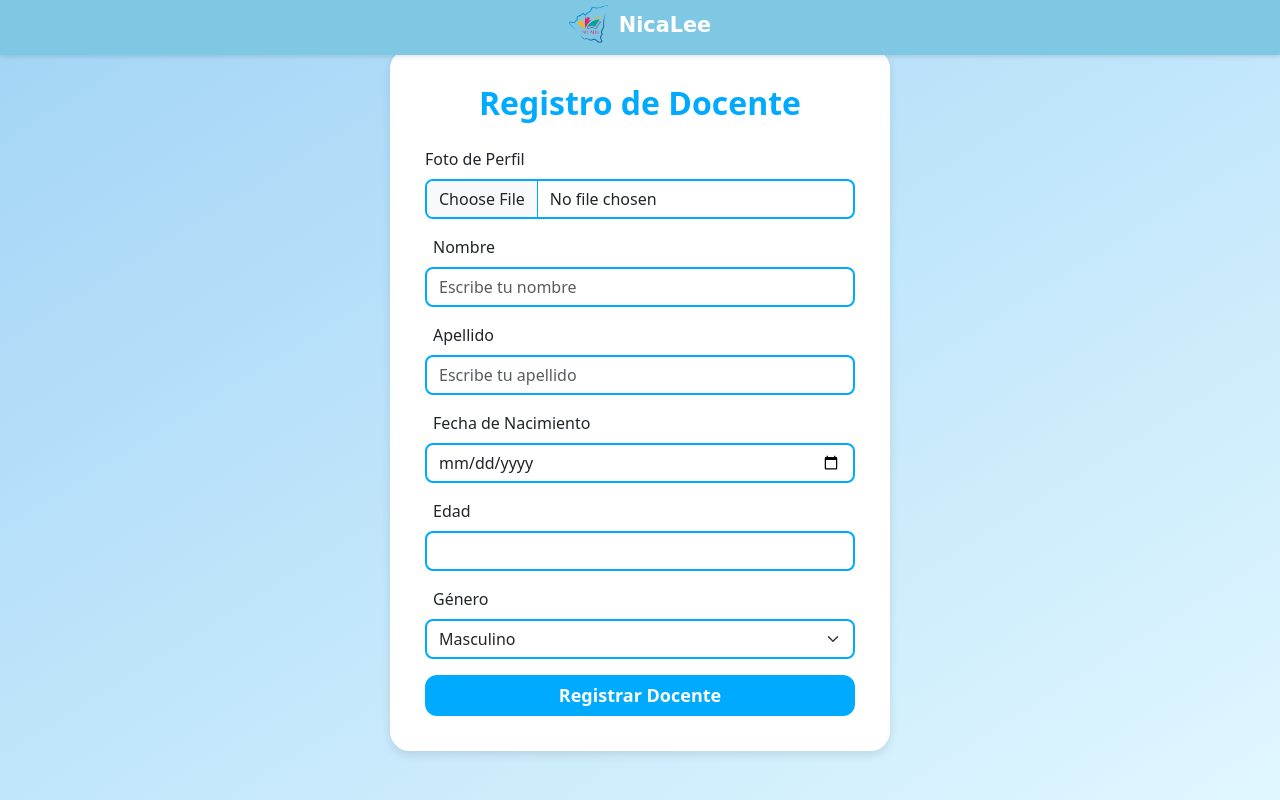
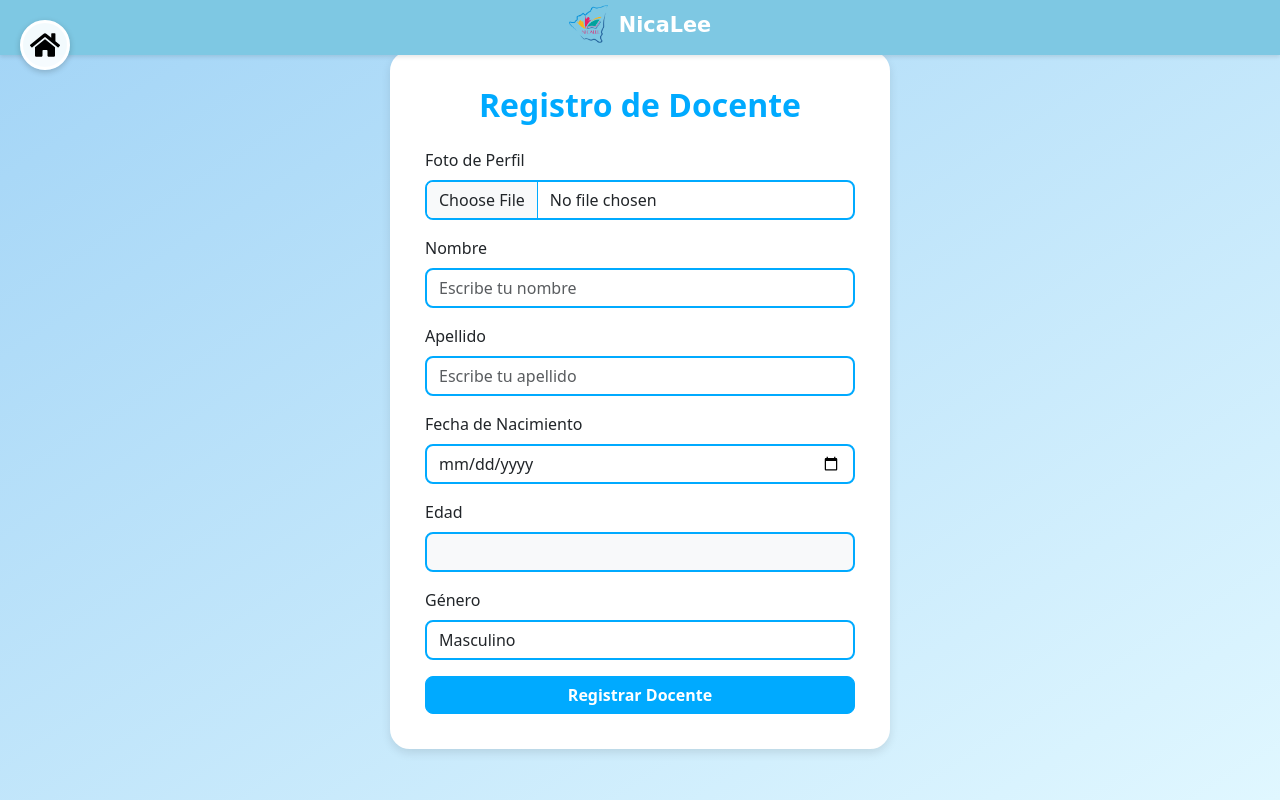
Before and after one commit to juanahuete10/CopiaNicaLee25, a React (Vite) app: page /formulariodocente in a window 1280 px wide. Built offline with nearby package versions, Linux system fonts and the light colour scheme; no server answers.

Commit message:
iconos de inicio

```diff
--- a/package.json
+++ b/package.json
@@ -14,6 +14,7 @@
     "bootstrap-icons": "^1.11.3",
     "date-fns": "^4.1.0",
     "firebase": "^11.6.0",
+    "font-awesome": "^4.7.0",
     "react": "^19.0.0",
     "react-bootstrap": "^2.10.9",
     "react-bootstrap-icons": "^1.11.6",
--- a/src/components/Docente/FormularioDocente.jsx
+++ b/src/components/Docente/FormularioDocente.jsx
@@ -2,6 +2,7 @@ import React, { useState } from 'react';
 import { db, auth } from '../../database/firebaseConfig';
 import { collection, addDoc } from 'firebase/firestore';
 import { useNavigate } from 'react-router-dom';
+import { FaHome } from 'react-icons/fa';
 
 function FormularioDocente() {
   const [nombre, setNombre] = useState('');
@@ -93,8 +94,33 @@ function FormularioDocente() {
         justifyContent: 'center',
         alignItems: 'center',
         padding: '2rem',
+        position: 'relative',
       }}
     >
+      {/* Ícono de la casa en una bolita redonda */}
+      <div
+        onClick={() => navigate('/')}
+        style={{
+          position: 'fixed',
+          top: '20px',
+          left: '20px',
+          width: '50px',
+          height: '50px',
+          borderRadius: '50%',
+          backgroundColor: 'rgba(255, 255, 255, 0.9)',
+          border: '3px solid white',
+          display: 'flex',
+          justifyContent: 'center',
+          alignItems: 'center',
+          cursor: 'pointer',
+          zIndex: 9999,
+          boxShadow: '0 2px 6px rgba(0, 0, 0, 0.2)',
+        }}
+      >
+        <FaHome size={30} color="black" />
+      </div>
+
+      {/* Contenedor del formulario */}
       <div
         style={{
           backgroundColor: '#fff',
@@ -145,9 +171,7 @@ function FormularioDocente() {
 
         <form onSubmit={handleSubmit}>
           <div className="mb-3">
-            <label className="form-label">
-              <i className="fas fa-user" style={{ marginRight: '8px', color: '#00aaff' }}></i> Nombre
-            </label>
+            <label className="form-label">Nombre</label>
             <input
               type="text"
               className={`form-control ${errores.nombre ? 'is-invalid' : ''}`}
@@ -163,9 +187,7 @@ function FormularioDocente() {
           </div>
 
           <div className="mb-3">
-            <label className="form-label">
-              <i className="fas fa-user" style={{ marginRight: '8px', color: '#00aaff' }}></i> Apellido
-            </label>
+            <label className="form-label">Apellido</label>
             <input
               type="text"
               className={`form-control ${errores.apellido ? 'is-invalid' : ''}`}
@@ -181,29 +203,22 @@ function FormularioDocente() {
           </div>
 
           <div className="mb-3">
-            <label className="form-label">
-              <i className="fas fa-calendar-alt" style={{ marginRight: '8px', color: '#00aaff' }}></i> Fecha de Nacimiento
-            </label>
+            <label className="form-label">Fecha de Nacimiento</label>
             <input
               type="date"
               className={`form-control ${errores.fechaNacimiento ? 'is-invalid' : ''}`}
               value={fechaNacimiento}
-              max={new Date().toISOString().split('T')[0]}
               onChange={handleFechaNacimientoChange}
               style={{
                 border: '2px solid #00aaff',
                 borderRadius: '8px',
               }}
             />
-            {errores.fechaNacimiento && (
-              <div className="invalid-feedback">{errores.fechaNacimiento}</div>
-            )}
+            {errores.fechaNacimiento && <div className="invalid-feedback">{errores.fechaNacimiento}</div>}
           </div>
 
           <div className="mb-3">
-            <label className="form-label">
-              <i className="fas fa-cogs" style={{ marginRight: '8px', color: '#00aaff' }}></i> Edad
-            </label>
+            <label className="form-label">Edad</label>
             <input
               type="number"
               className="form-control"
@@ -212,16 +227,15 @@ function FormularioDocente() {
               style={{
                 border: '2px solid #00aaff',
                 borderRadius: '8px',
+                backgroundColor: '#f8f9fa',
               }}
             />
           </div>
 
           <div className="mb-3">
-            <label className="form-label">
-              <i className="fas fa-venus-mars" style={{ marginRight: '8px', color: '#00aaff' }}></i> Género
-            </label>
+            <label className="form-label">Género</label>
             <select
-              className="form-select"
+              className="form-control"
               value={genero}
               onChange={(e) => setGenero(e.target.value)}
               style={{
@@ -231,19 +245,18 @@ function FormularioDocente() {
             >
               <option value="masculino">Masculino</option>
               <option value="femenino">Femenino</option>
+              <option value="otro">Otro</option>
             </select>
           </div>
 
           <button
             type="submit"
-            className="btn"
+            className="btn btn-primary w-100"
             style={{
               backgroundColor: '#00aaff',
-              color: '#fff',
+              borderColor: '#00aaff',
+              borderRadius: '8px',
               fontWeight: 'bold',
-              fontSize: '18px',
-              width: '100%',
-              borderRadius: '12px',
             }}
           >
             Registrar Docente
```
Also changed, not shown: 1 other file (tests, documents, lock files or other folders).
